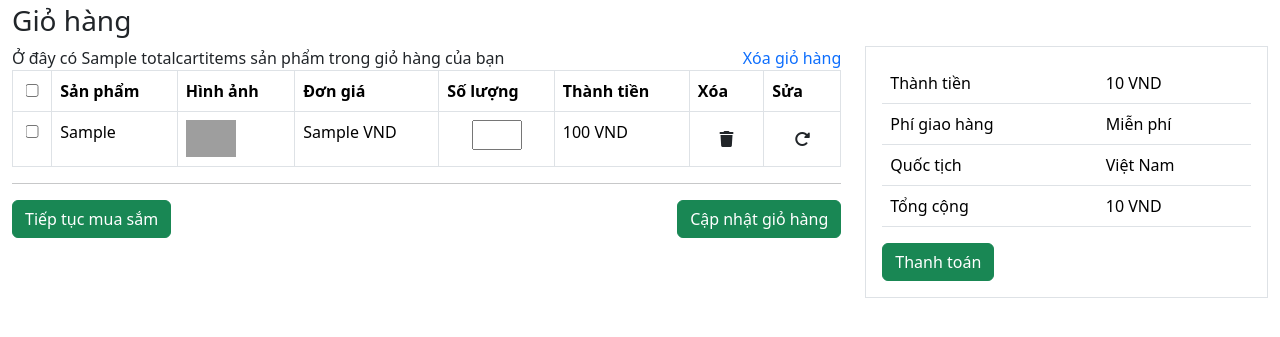
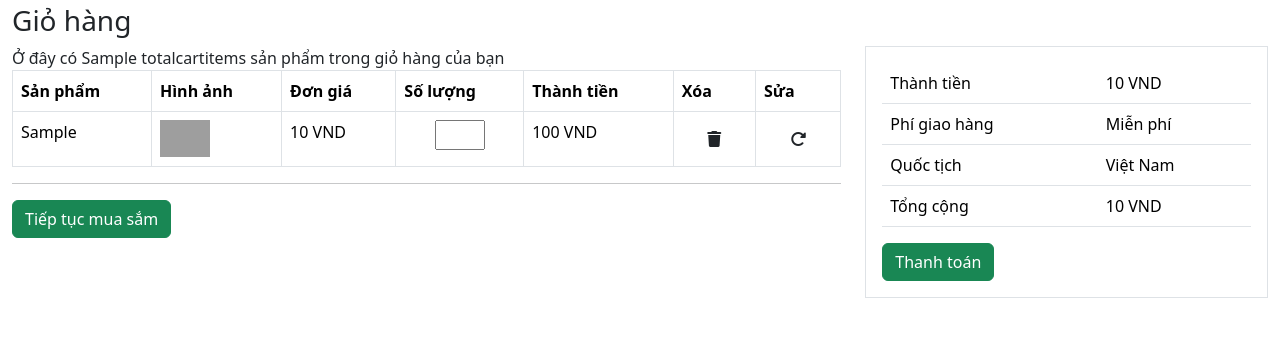
Before and after one commit to PhucTrongNguyen/Django, a Django app: template templates/core/cart.html in a window 1280 px wide. Shown: the part 56-393 px from the top of the page. Run offline with Django 5.2, Linux system fonts and the light colour scheme; the template is opened without the code that fills it: most values are stand-ins (such as "Sample title", 1, 10 or a date in 2020); some libraries are stand-ins or nearby versions; grey boxes are pictures that could not be loaded.

Commit message:
Update cart.html

```diff
--- a/templates/core/cart.html
+++ b/templates/core/cart.html
@@ -1,5 +1,6 @@
 {% extends "partials/base.html" %}
 {% load static %}
+{% load humanize %}
 {% block content %}
 <main id="cart-list">
     <div class="container-fluid">
@@ -8,12 +9,10 @@
             <div class="col-8">
                 <div class="d-flex justify-content-between">
                     <span>Ở đây có {{totalcartitems}} sản phẩm trong giỏ hàng của bạn</span>
-                    <a href="#" style="text-decoration: none;">Xóa giỏ hàng</a>
                 </div>
                 <table class="table table-bordered">
                     <thead>
                         <tr>
-                            <th><input style="margin-left: 50%; transform: translateX(-50%);" type="checkbox" name="" id=""></th>
                             <th colspan="5">Sản phẩm</th>
                             <th>Hình ảnh</th>
                             <th>Đơn giá</th>
@@ -26,10 +25,9 @@
                     <tbody>
                         {% for product_id, item in cart_data.items %}
                         <tr>
-                            <td><input style="margin-left: 50%; transform: translateX(-50%);" type="checkbox" name="" id=""></td>
                             <td colspan="5">{{item.tenSP}}</td>
                             <td><img src="{{item.anhSP}}" style="width: 50px" /></td>
-                            <td>{{item.giaBan}} <span>VND</span></td>
+                            <td>{{item.giaBan|intcomma}} <span>VND</span></td>
                             <td><input style="margin-left: 50%; transform: translateX(-50%); width: 50px" type="number" value="{{item.soLuong}}" class="product-qty-{{product_id}}" min="1" name="" id=""></td>
                             <td>{% widthratio item.giaBan 1 item.soLuong %} <span>VND</span></td>
                             <td><buton data-product="{{product_id}}" style="margin-left: 50%; transform: translateX(-50%);" class = "btn btn-default delete-product"><i class="fa-solid fa-trash"></i></button></td>
@@ -40,8 +38,7 @@
                 </table>
                 <hr>
                 <div class="d-flex justify-content-between">
-                    <button class="btn btn-success">Tiếp tục mua sắm</button>
-                    <button class="btn btn-success">Cập nhật giỏ hàng</button>
+                    <a class="btn btn-success" href="{% url "core:product-list" %}">Tiếp tục mua sắm</a>
                 </div>
 
             </div>
@@ -50,7 +47,7 @@
                     <table class="table">
                         <tr>
                             <td>Thành tiền</td>
-                            <td>{{ cart_total_amount|floatformat:0 }} VND</td>
+                            <td>{{ cart_total_amount|floatformat:0|intcomma }} VND</td>
                         </tr>
                         <tr>
                             <td>Phí giao hàng</td>
@@ -62,7 +59,7 @@
                         </tr>
                         <tr>
                             <td>Tổng cộng</td>
-                            <td>{{ cart_total_amount|floatformat:0 }} VND</td>
+                            <td>{{ cart_total_amount|floatformat:0|intcomma }} VND</td>
                         </tr>
                     </table>
                     {% if totalcartitems %}
```
